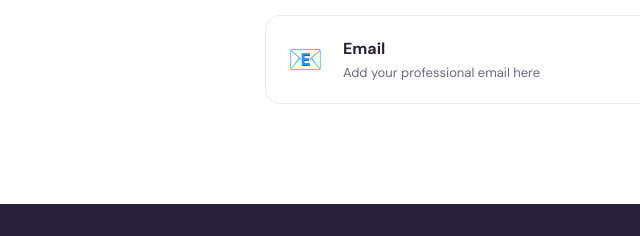
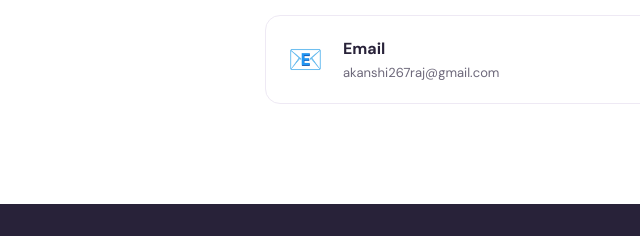
Before and after one commit to akanshi267raj-svg/Akanshi-portfolio, a plain HTML site: page index.html in a window 1280 px wide. Shown: the part 4771-5007 px from the top of the page, 0-640 px from the left. Drawn offline with nearby package versions, Linux system fonts and the light colour scheme.

Commit message:
Update index.html

```diff
--- a/index.html
+++ b/index.html
@@ -369,7 +369,7 @@
                 <span>📧</span>
                 <div>
                     <h4>Email</h4>
-                    <p>Add your professional email here</p>
+                    <p>akanshi267raj@gmail.com</p>
                 </div>
             </div>
         </div>
```
